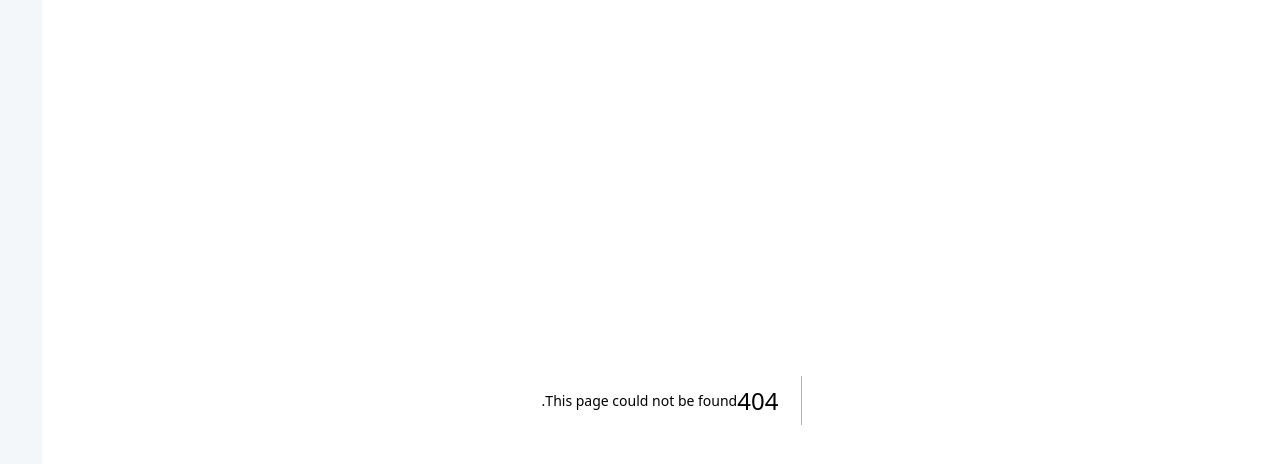
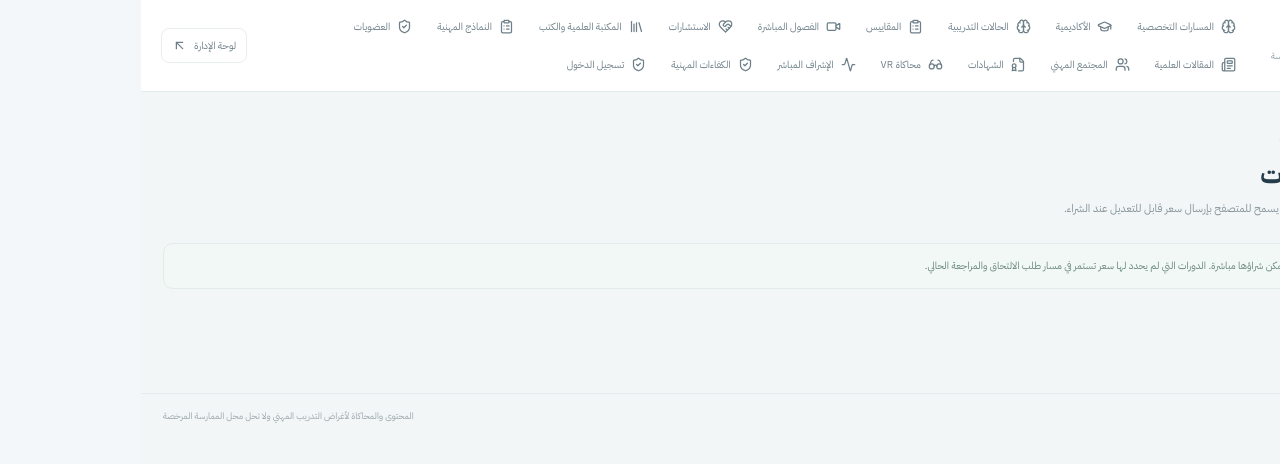
Before and after one commit to ffgg35646-ops/111111, a Next.js app: page /platform-admin/course-pricing in a window 1280 px wide. Before the commit this address had no page. Shown: the top 464 px of the page. Built offline with nearby package versions, Linux system fonts and the light colour scheme; no server answers.

Commit message:
Add ETZAN invoice and commerce admin screens

```diff
--- /dev/null
+++ b/app/platform-admin/course-pricing/page.tsx
@@ -0,0 +1,16 @@
+"use client";
+import {useEffect,useState} from "react";
+import {PlatformLayout} from "@/components/platform-layout";
+type CoursePrice={courseId:string;title:string;mode:string;price:number|null;active:boolean};
+export default function CoursePricingPage(){
+ const [items,setItems]=useState<CoursePrice[]>([]),[drafts,setDrafts]=useState<Record<string,string>>({}),[busy,setBusy]=useState(""),[error,setError]=useState(""),[notice,setNotice]=useState("");
+ async function load(){const r=await fetch("/api/platform/commerce/course-prices?manage=1",{cache:"no-store"}),d=await r.json();if(!r.ok)throw new Error(d.error);setItems(d.courses||[]);setDrafts(current=>({...Object.fromEntries((d.courses||[]).map((c:CoursePrice)=>[c.courseId,c.price===null?"":String(c.price)])),...current}))}
+ useEffect(()=>{let active=true;fetch("/api/platform/commerce/course-prices?manage=1",{cache:"no-store"}).then(async r=>{const d=await r.json();if(!r.ok)throw new Error(d.error);if(active){setItems(d.courses||[]);setDrafts(Object.fromEntries((d.courses||[]).map((c:CoursePrice)=>[c.courseId,c.price===null?"":String(c.price)])))}}).catch(e=>{if(active)setError(e.message||"تعذر تحميل الدورات")});return()=>{active=false}},[]);
+ async function save(c:CoursePrice){setBusy(c.courseId);setError("");setNotice("");try{const r=await fetch("/api/platform/commerce/course-prices",{method:"PUT",headers:{"Content-Type":"application/json"},body:JSON.stringify({courseId:c.courseId,price:Number(drafts[c.courseId]),active:true})}),d=await r.json();if(!r.ok)throw new Error(d.error);setNotice("تم حفظ سعر "+c.title);await load()}catch(e){setError(e instanceof Error?e.message:"تعذر حفظ السعر")}finally{setBusy("")}}
+ async function disable(c:CoursePrice){setBusy(c.courseId);try{const r=await fetch("/api/platform/commerce/course-prices",{method:"PUT",headers:{"Content-Type":"application/json"},body:JSON.stringify({courseId:c.courseId,price:Number(drafts[c.courseId]||c.price||0),active:false})}),d=await r.json();if(!r.ok)throw new Error(d.error);await load()}catch(e){setError(e instanceof Error?e.message:"تعذر إيقاف البيع")}finally{setBusy("")}}
+ return <PlatformLayout title="تسعير الدورات" description="تحدد الإدارة سعر كل دورة؛ ولا يسمح للمتصفح بإرسال سعر قابل للتعديل عند الشراء.">
+ <div className="portal-callout">الدورات التي لها سعر نشط يمكن شراؤها مباشرة. الدورات التي لم يحدد لها سعر تستمر في مسار طلب الالتحاق والمراجعة الحالي.</div>
+ {error&&<p role="alert" style={{color:"#a33"}}>{error}</p>}{notice&&<p role="status" className="portal-callout">{notice}</p>}
+ <div style={{display:"grid",gap:10,marginTop:14}}>{items.map(c=><article className="portal-card" key={c.courseId} style={{display:"grid",gridTemplateColumns:"minmax(180px,1fr) 140px auto",alignItems:"center",gap:12}}><div><strong>{c.title}</strong><small style={{display:"block",color:"#71848a"}}>{c.mode==="recorded"?"مسجلة":c.mode==="live"?"مباشرة":"هجينة"} · {c.active?"البيع مباشر":"غير مفعلة"}</small></div><label>السعر (SAR)<input type="number" min="1" step="0.01" value={drafts[c.courseId]||""} onChange={e=>setDrafts(v=>({...v,[c.courseId]:e.target.value}))} placeholder="أدخل السعر"/></label><div style={{display:"flex",gap:6,flexWrap:"wrap"}}><button className="portal-button" disabled={busy===c.courseId||!drafts[c.courseId]} onClick={()=>void save(c)}>{busy===c.courseId?"جارٍ الحفظ":"حفظ وتفعيل"}</button>{c.active&&<button className="portal-button secondary" disabled={busy===c.courseId} onClick={()=>void disable(c)}>إيقاف البيع</button>}</div></article>)}</div>
+ </PlatformLayout>
+}
```
